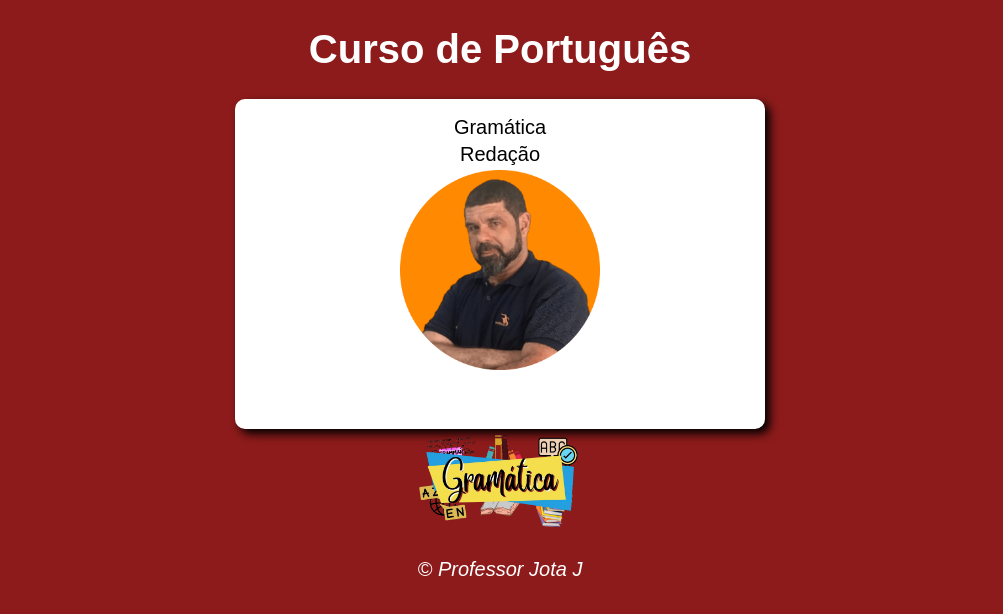
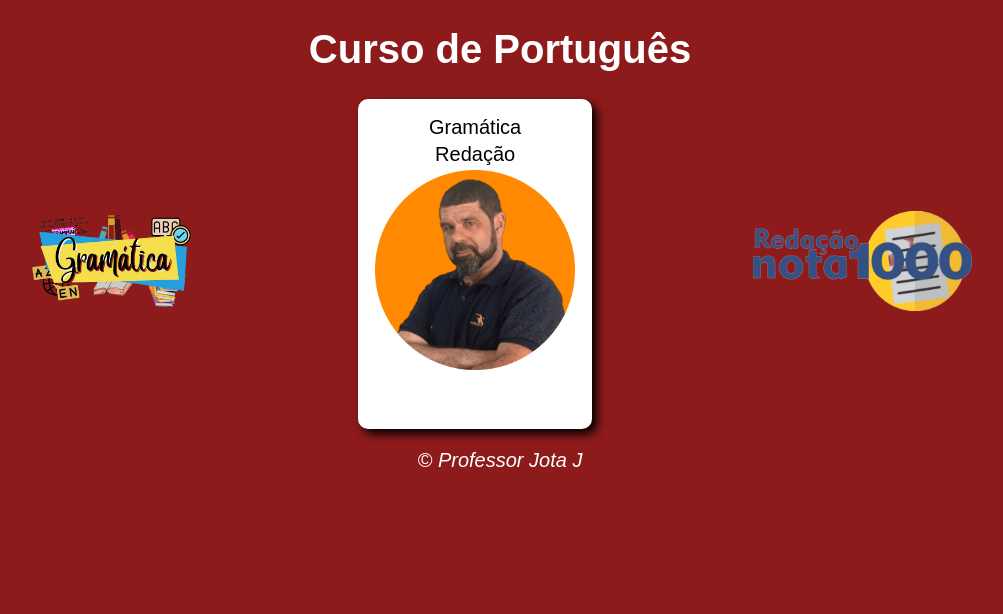
Before and after one commit to jaimejuniordt/projeto5, a plain HTML site: page index.html in a window 1280 px wide. Shown: the whole page, without its empty margins (140-1143 px from the left). Drawn offline with Linux system fonts and the light colour scheme.

Commit message:
meusite9

```diff
--- a/estilo.css
+++ b/estilo.css
@@ -1,22 +1,25 @@
 body {
   background: rgb(141, 27, 27);
   font: normal 15pt Arial;
-
 }
 
 header {
   color: white; /* título branco */
   text-align: center; /* centraliza o título */
-
 }
-
-section {
+.container {
+  display: flex; /* coloca um ao lado do outro */
+  justify-content: space-evenly; /* centraliza*/
+  align-items: center;
+  /* gap: 200px;  espaçamento entre os elementos */
+}
+.nomegram {
   background: white;
   border-radius: 10px; /* torna a borda arredondada */
-  padding: 15px ; /* espaço da palavra com a margem esquerda */
-  width: 500px; /* largura fixa */
-  margin: auto; /* centraliza no meio da tela */
-  box-shadow: /*sombreamento */ 5px /*deslocamento lateral */ 5px/*deslocamento vertical */ 10px /*espalhamento */ black;
+  padding: 15px; /* espaço da palavra com a margem esquerda */
+  width: auto; /* largura fixa */
+  box-shadow: /*sombreamento */ 5px /*deslocamento lateral */ 5px
+    /*deslocamento vertical */ 10px /*espalhamento */ black;
   height: 300px; /* altura */
 }
 
@@ -34,10 +37,8 @@ div {
   text-align: left;
 }
 
-
 footer {
   color: white;
   text-align: center; /* centraliza o parágrafo */
   font-style: italic; /* por a fonte em itálico */
-
 }
--- a/index.html
+++ b/index.html
@@ -1,46 +1,52 @@
 <!DOCTYPE html>
 <html lang="pt-br">
   <head>
-  <meta charset="UTF-8">
-  <meta http-equiv="X-UA-Compatible" content="IE=edge">
-  <meta name="viewport" content="width=device-width, initial-scale=1.0">
+    <meta charset="UTF-8" />
+    <meta http-equiv="X-UA-Compatible" content="IE=edge" />
+    <meta name="viewport" content="width=device-width, initial-scale=1.0" />
     <title>Curso de Português</title>
 
-<link rel="stylesheet" href="estilo.css">  <!-- cria um outro arquivo para o CSS-->
+    <link rel="stylesheet" href="estilo.css" />
+    <!-- cria um outro arquivo para o CSS-->
   </head>
   <body>
-
     <header>
       <h1>Curso de Português</h1>
     </header>
-
-  <section>
+    <section class="container">
       <div>
-     Gramática
+        <img
+          class="gram"
+          src="GRAMÁTICA-removebg-preview.png"
+          alt="logo gramatica"
+        />
       </div>
 
-    <div>
-      Redação
-     </div>
+      <section class="nomegram">
+        <div>Gramática</div>
+
+        <div>Redação</div>
 
         <div>
-      <img class="foto" src="profile-pic (1).png" alt="foto minha sem fundo">
+          <img
+            class="foto"
+            src="profile-pic (1).png"
+            alt="foto minha sem fundo"
+          />
         </div>
       </section>
 
+      <div>
+        <img class="gram" src="redaçao-removebg-preview.png" alt="logo redacao" />
 
-    <div>
-      <img class="gram" src="GRAMÁTICA-removebg-preview.png" alt="logo gramatica">
       </div>
-
-
+    </section>
 
     <footer>
       <p>&copy; Professor Jota J</p>
-
     </footer>
-  <script src="script.js"> /*arquivo de JS */
-
+    <script src="script.js">
+      /*arquivo de JS */
     </script>
   </body>
 </html>
```
Lines whose indentation alone changed are shown as unchanged.
